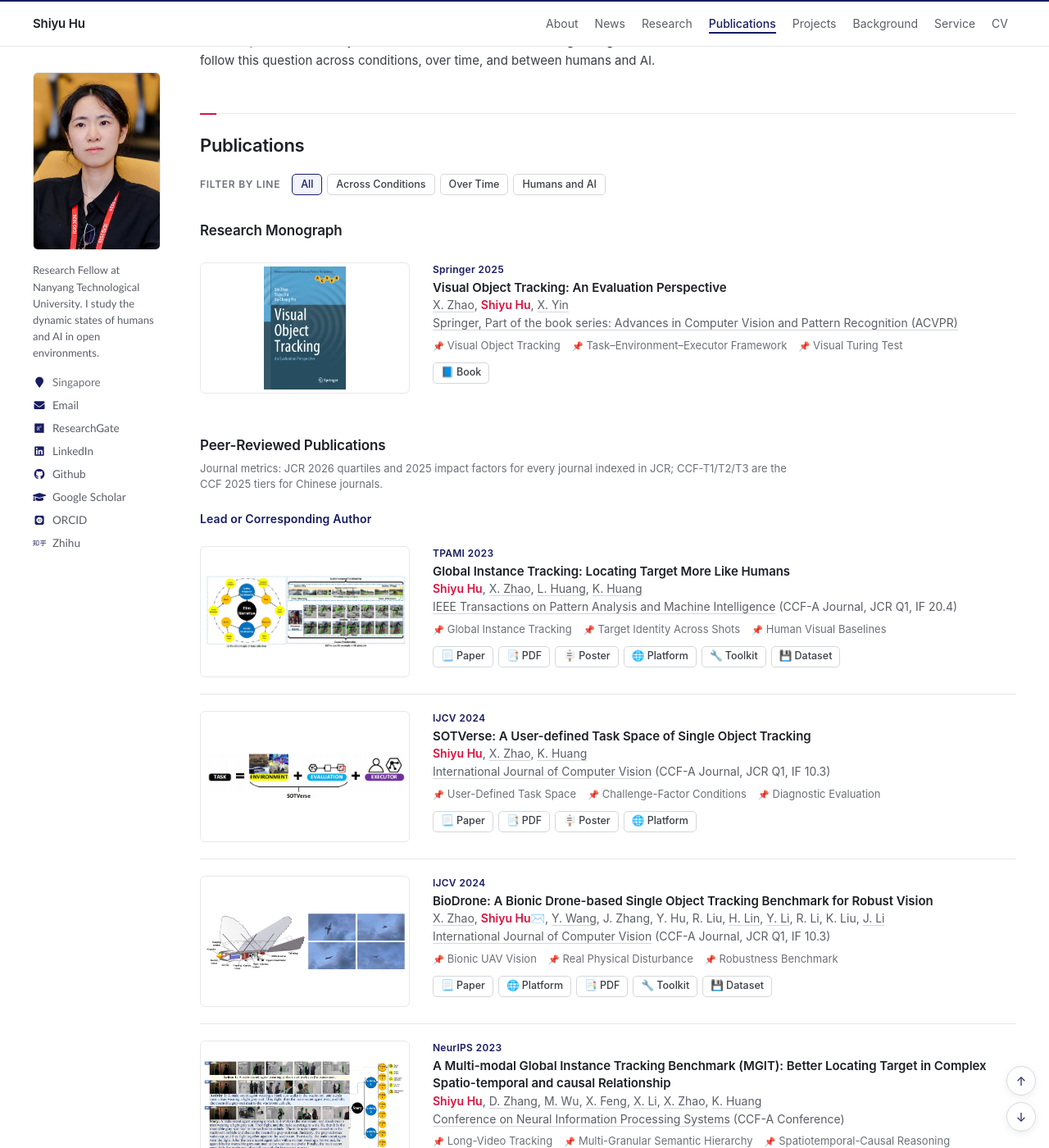
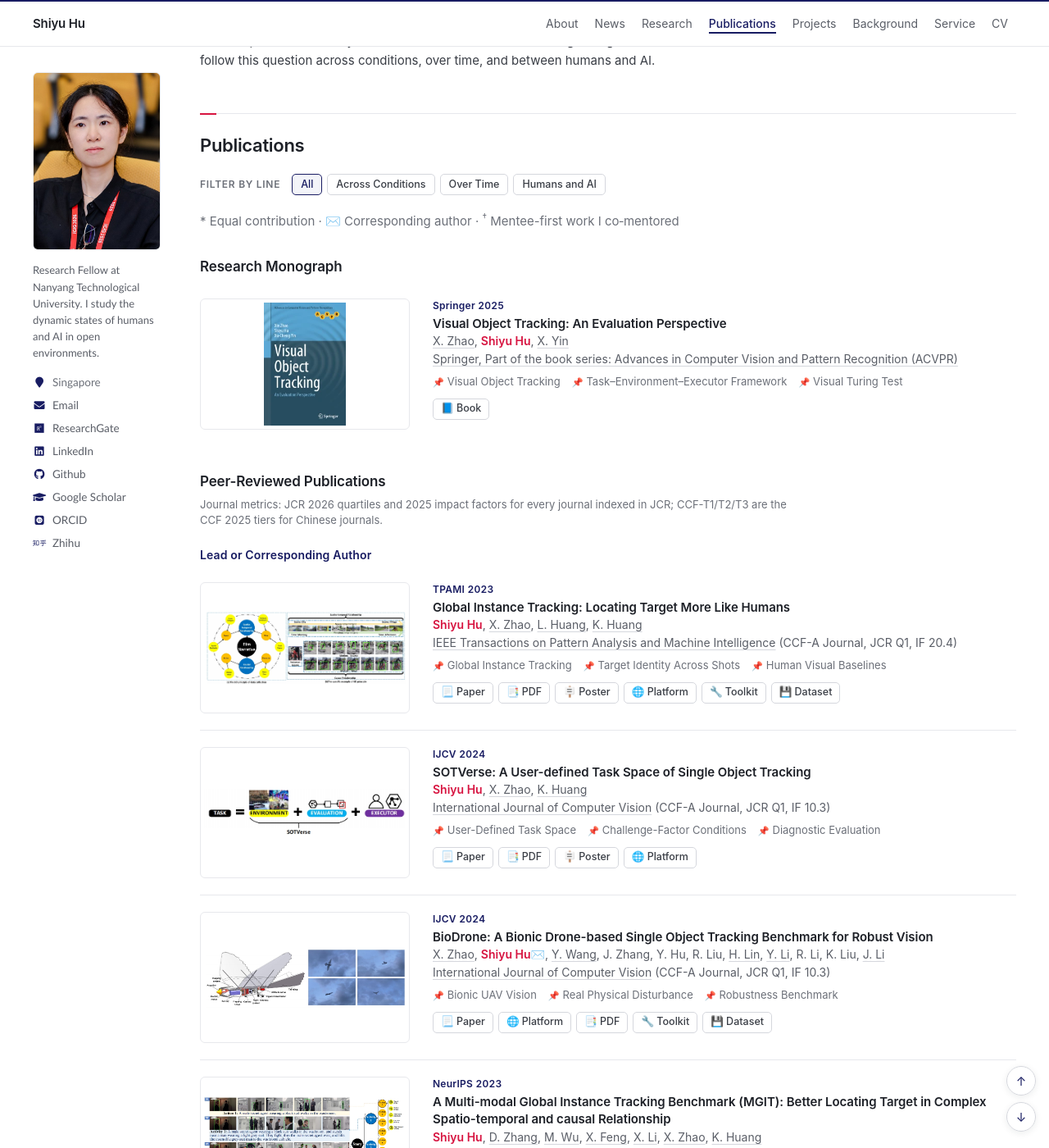
Before and after one commit to huuuuusy/huuuuusy.github.io, a Jekyll site: the page built from _pages/about.md, in a window 1280 px wide and 1400 px high, scrolled down 3312 px. Shown: the whole window at 82% size. Built offline with Jekyll 4.4.1, drawn with Linux system fonts in a browser that asks for light colours; some web fonts are replaced.

Commit message:
Mark mentee-first work Shiyu co-mentored with a dagger after the title, add a legend, and update the CV PDF
Co-Authored-By: Claude Opus 5.5 <noreply@anthropic.com>

```diff
--- a/_includes/home/content/publications.md
+++ b/_includes/home/content/publications.md
@@ -14,6 +14,8 @@ Use Title Case, keep at most three keywords, and avoid generic catch-all labels.
   <button type="button" class="publication-filter__option" data-line="humans" aria-pressed="false">Humans and AI</button>
 </div>
 
+<p class="publication-legend">* Equal contribution · ✉️ Corresponding author · <sup>†</sup> Mentee-first work I co‑mentored</p>
+
 {% include home/content/publications/monograph.md %}
 
 {% include home/content/publications/lead-author.md %}
--- a/_includes/home/content/publications/collaborative.md
+++ b/_includes/home/content/publications/collaborative.md
@@ -20,7 +20,7 @@ P. Zhao, ***<font color=DarkRed>Shiyu Hu</font>***, J. Zhang, M. Li<br>
 
 <span class='anchor' id='EARL'></span>
 
-**Select Less, Reason More: Prioritizing Evidence Purity for Video Reasoning**<br>
+**Select Less, Reason More: Prioritizing Evidence Purity for Video Reasoning**<sup title="Mentee-first work I co-mentored">†</sup><br>
 [X. Li\*](https://github.com/Xuchen-Li), [X. Li\*](https://github.com/XuzhaoLi), ***<font color=DarkRed>Shiyu Hu</font>***, [K. Huang](https://people.ucas.ac.cn/~huangkaiqi)<br>
 [Proceedings of the IEEE/CVF Conference on Computer Vision and Pattern Recognition](https://cvpr.thecvf.com/Conferences/2026) (CCF-A Conference)<br>
 <span class="paper-keywords">Video-LLM Reasoning · Evidence Purity · Agentic Frame Selection</span><br>
@@ -34,7 +34,7 @@ P. Zhao, ***<font color=DarkRed>Shiyu Hu</font>***, J. Zhang, M. Li<br>
 
 <span class='anchor' id='CausalStep'></span>
 
-**CausalStep: A Benchmark for Explicit Stepwise Causal Reasoning in Videos**<br>
+**CausalStep: A Benchmark for Explicit Stepwise Causal Reasoning in Videos**<sup title="Mentee-first work I co-mentored">†</sup><br>
 [X. Li\*](https://github.com/Xuchen-Li), [X. Li\*](https://github.com/XuzhaoLi), ***<font color=DarkRed>Shiyu Hu</font>***, [K. Huang](https://people.ucas.ac.cn/~huangkaiqi), [W. Zhang](https://zwt233.github.io/)<br>
 [Proceedings of the AAAI Conference on Artificial Intelligence](https://aaai.org/conference/aaai/aaai-26/) (CCF-A Conference, **<font color=DarkRed>Oral</font>**)<br>
 <span class="paper-keywords">Video-LLM Reasoning · Stepwise Causal Reasoning · Diagnostic Benchmark</span><br>
@@ -49,7 +49,7 @@ P. Zhao, ***<font color=DarkRed>Shiyu Hu</font>***, J. Zhang, M. Li<br>
 
 <span class='anchor' id='VerifyBench'></span>
 
-**VerifyBench: A Systematic Benchmark for Evaluating Reasoning Verifiers Across Domains**<br>
+**VerifyBench: A Systematic Benchmark for Evaluating Reasoning Verifiers Across Domains**<sup title="Mentee-first work I co-mentored">†</sup><br>
 [X. Li\*](https://github.com/XuzhaoLi), [X. Li\*](https://github.com/Xuchen-Li), ***<font color=DarkRed>Shiyu Hu</font>***, [Y. Guo](https://openreview.net/profile?id=~yongzhen.gyz1), [W. Zhang](https://zwt233.github.io/)<br>
 [Proceedings of the AAAI Conference on Artificial Intelligence](https://aaai.org/conference/aaai/aaai-26/) (CCF-A Conference, **<font color=DarkRed>Oral</font>**)<br>
 <span class="paper-keywords">LLM Reasoning · Reasoning Verifiers · RLVR Evaluation</span><br>
@@ -92,7 +92,7 @@ P. Zhao, ***<font color=DarkRed>Shiyu Hu</font>***, J. Zhang, M. Li<br>
 
 <span class='anchor' id='TBDQ'></span>
 
-**Tracking by Detection and Query: An Efficient End-to-End Framework for Multi-Object Tracking**<br>
+**Tracking by Detection and Query: An Efficient End-to-End Framework for Multi-Object Tracking**<sup title="Mentee-first work I co-mentored">†</sup><br>
 S. Jia, ***<font color=DarkRed>Shiyu Hu</font>***, [Y. Cao](https://faculty.csu.edu.cn/caoyichao/zh_CN/index.htm), F. Yang, X. Lu, [X. Lu](https://automation.seu.edu.cn/lxb/list.htm) <br>
 [Pattern Recognition](https://www.sciencedirect.com/journal/pattern-recognition) (CCF-B Journal, JCR Q1, IF 9.1)<br>
 <span class="paper-keywords">Multi-Object Tracking · Query-Based Association · Efficient End-to-End Learning</span><br>
@@ -121,7 +121,7 @@ S. Jia, ***<font color=DarkRed>Shiyu Hu</font>***, [Y. Cao](https://faculty.csu.
 
 <span class='anchor' id='COAL'></span>
 
-**COAL: Counterfactual and Observation-Enhanced Alignment Learning for Discriminative Referring Multi-Object Tracking**<br>
+**COAL: Counterfactual and Observation-Enhanced Alignment Learning for Discriminative Referring Multi-Object Tracking**<sup title="Mentee-first work I co-mentored">†</sup><br>
 S. Jia, ***<font color=DarkRed>Shiyu Hu</font>***, [Y. Wang](https://scholar.google.com.hk/citations?hl=zh-CN&user=nMe_kLAAAAAJ), X. Cheng, [Y. Cao](https://faculty.csu.edu.cn/caoyichao/zh_CN/index.htm), [X. Lu](https://automation.seu.edu.cn/lxb/list.htm) <br>
 [International Joint Conference on Artificial Intelligence](https://2026.ijcai.org/) (CCF-B Conference)<br>
 <span class="paper-keywords">Referring Multi-Object Tracking · Robust Language Grounding · Counterfactual Alignment Learning</span><br>
@@ -138,7 +138,7 @@ S. Jia, ***<font color=DarkRed>Shiyu Hu</font>***, [Y. Wang](https://scholar.goo
 <span class='anchor' id='ECCV26-Temporal'></span>
 <span class='anchor' id='DASTrack'></span>
 
-**DASTrack: Rethinking Temporal Modeling in Visual Object Tracking via Decoupled Auxiliary Supervision**<br>
+**DASTrack: Rethinking Temporal Modeling in Visual Object Tracking via Decoupled Auxiliary Supervision**<sup title="Mentee-first work I co-mentored">†</sup><br>
 [D. Zhang](https://scholar.google.com.hk/citations?user=ApH4wOcAAAAJ), ***<font color=DarkRed>Shiyu Hu</font>***, H. Fu, [X. Feng](https://scholar.google.com.hk/citations?user=NqXtIPIAAAAJ), [Y. Wang](https://scholar.google.com.hk/citations?hl=zh-CN&user=nMe_kLAAAAAJ), [KH Cheong](https://dr.ntu.edu.sg/cris/rp/rp02319), [K. Huang](https://people.ucas.ac.cn/~huangkaiqi)<br>
 [European Conference on Computer Vision](https://eccv.ecva.net/Conferences/2026) (CCF-B Conference)<br>
 <span class="paper-keywords">Visual Object Tracking · Temporal Representation Learning · Decoupled Auxiliary Supervision</span><br>
@@ -191,7 +191,7 @@ K. Li, [B. Parikh](https://scholar.google.com/citations?user=Y8dDRnYAAAAJ&hl=en)
 
 <span class='anchor' id='TNSE26'></span>
 
-**Constraint-Driven Evolution of Multimodal Video Intelligence: A Network and System Perspective**<br>
+**Constraint-Driven Evolution of Multimodal Video Intelligence: A Network and System Perspective**<sup title="Mentee-first work I co-mentored">†</sup><br>
 [X. Li\*](https://github.com/XuzhaoLi), [X. Li\*](https://github.com/Xuchen-Li), ***<font color=DarkRed>Shiyu Hu</font>***, [Z. Zhang](https://zhaorui-zhang.github.io/), [KH Cheong](https://dr.ntu.edu.sg/cris/rp/rp02319)<br>
 [IEEE Transactions on Network Science and Engineering](https://www.comsoc.org/publications/journals/ieee-transactions-network-science-and-engineering) (JCR Q1, IF 7.3)<br>
 <span class="paper-keywords">Multimodal Video Intelligence · Constraint-Aware AI · System-Level Reliability</span><br>
@@ -206,7 +206,7 @@ K. Li, [B. Parikh](https://scholar.google.com/citations?user=Y8dDRnYAAAAJ&hl=en)
 
 <span class='anchor' id='HyperRationality'></span>
 
-**Beyond Hyper-Rationality: Persona-Driven Heterogeneity in Networked Agent-Based Systems**<br>
+**Beyond Hyper-Rationality: Persona-Driven Heterogeneity in Networked Agent-Based Systems**<sup title="Mentee-first work I co-mentored">†</sup><br>
 S. Hirashima, ***<font color=DarkRed>Shiyu Hu</font>***, [KH Cheong](https://dr.ntu.edu.sg/cris/rp/rp02319)<br>
 [IEEE Transactions on Network Science and Engineering](https://www.comsoc.org/publications/journals/ieee-transactions-network-science-and-engineering) (JCR Q1, IF 7.3)<br>
 <span class="paper-keywords">LLM Agents · Persona-Driven Heterogeneity · Agent-Based Social Simulation</span><br>
@@ -231,7 +231,7 @@ Y. Ma\*, M. Peng\*, ***<font color=DarkRed>Shiyu Hu</font>***, B. Zhu, [Y. Wang]
 
 <span class='anchor' id='Mathematics-CalcTutor'></span>
 
-**CalcTutor: Multi-Agent LLM Grading of Handwritten Mathematics with RAG-Grounded Feedback for Adaptive Learning Support**<br>
+**CalcTutor: Multi-Agent LLM Grading of Handwritten Mathematics with RAG-Grounded Feedback for Adaptive Learning Support**<sup title="Mentee-first work I co-mentored">†</sup><br>
 L. Tan, B. Zhu, ***<font color=DarkRed>Shiyu Hu</font>***, A. Mishra, [Darren J. Yeo](https://dr.ntu.edu.sg/cris/rp/rp01327), [KH Cheong](https://dr.ntu.edu.sg/cris/rp/rp02319) <br>
 [Mathematics](https://www.mdpi.com/2227-7390/14/7/1094) (JCR Q1, IF 2.3)<br>
 <span class="paper-keywords">AI for Education · Multi-Agent Assessment · RAG-Grounded Feedback</span><br>
@@ -261,7 +261,7 @@ L. Tan, B. Zhu, ***<font color=DarkRed>Shiyu Hu</font>***, A. Mishra, [Darren J.
 
 <span class='anchor' id='CSTrack'></span>
 
-**CSTrack: Enhancing RGB-X Tracking via Compact Spatiotemporal Features**<br>
+**CSTrack: Enhancing RGB-X Tracking via Compact Spatiotemporal Features**<sup title="Mentee-first work I co-mentored">†</sup><br>
 [X. Feng](https://scholar.google.com.hk/citations?user=NqXtIPIAAAAJ), [D. Zhang](https://scholar.google.com.hk/citations?user=ApH4wOcAAAAJ), ***<font color=DarkRed>Shiyu Hu</font>***, [X. Li](https://github.com/Xuchen-Li), [M. Wu](https://scholar.google.com.hk/citations?user=fGc7NVAAAAAJ), J. Zhang, X. Chen, [K. Huang](https://people.ucas.ac.cn/~huangkaiqi)  <br>
 [International Conference on Machine Learning](https://icml.cc/) (CCF-A Conference)<br>
 <span class="paper-keywords">Multimodal Tracking · Spatiotemporal Representation Learning · Efficient Sensor Fusion</span><br>
@@ -275,7 +275,7 @@ L. Tan, B. Zhu, ***<font color=DarkRed>Shiyu Hu</font>***, A. Mishra, [Darren J.
 
 <span class='anchor' id='ICASSP25'></span>
 
-**Enhancing Vision-Language Tracking by Effectively Converting Textual Cues into Visual Cues**<br>
+**Enhancing Vision-Language Tracking by Effectively Converting Textual Cues into Visual Cues**<sup title="Mentee-first work I co-mentored">†</sup><br>
 [X. Feng](https://scholar.google.com.hk/citations?user=NqXtIPIAAAAJ), [D. Zhang](https://scholar.google.com.hk/citations?user=ApH4wOcAAAAJ), ***<font color=DarkRed>Shiyu Hu</font>***, [X. Li](https://github.com/Xuchen-Li),  [M. Wu](https://scholar.google.com.hk/citations?user=fGc7NVAAAAAJ), J. Zhang, X. Chen, [K. Huang](https://people.ucas.ac.cn/~huangkaiqi) <br>
 [IEEE International Conference on Acoustics, Speech, and Signal Processing](https://2025.ieeeicassp.org/) (CCF-B Conference)<br>
 <span class="paper-keywords">Vision-Language Tracking · Visual Grounding · Foundation Model Transfer</span><br>
@@ -289,7 +289,7 @@ L. Tan, B. Zhu, ***<font color=DarkRed>Shiyu Hu</font>***, A. Mishra, [Darren J.
 
 <span class='anchor' id='CEAI-adaptive'></span>
 
-**Artificial Intelligence-Enabled Adaptive Learning Platforms: A Review**<br>
+**Artificial Intelligence-Enabled Adaptive Learning Platforms: A Review**<sup title="Mentee-first work I co-mentored">†</sup><br>
 L. Tan, ***<font color=DarkRed>Shiyu Hu</font>***, [Darren J. Yeo](https://dr.ntu.edu.sg/cris/rp/rp01327), [KH Cheong](https://dr.ntu.edu.sg/cris/rp/rp02319) <br>
 [Computers & Education: Artificial Intelligence](https://www.sciencedirect.com/journal/computers-and-education-artificial-intelligence) (JCR Q1, IF 23.4)<br>
 <span class="paper-keywords">AI for Education · Personalized Learning · Adaptive Learning Systems</span><br>
@@ -304,7 +304,7 @@ L. Tan, ***<font color=DarkRed>Shiyu Hu</font>***, [Darren J. Yeo](https://dr.nt
 
 <span class='anchor' id='Mathematics-AGS'></span>
 
-**A Comprehensive Review on Automated Grading Systems in STEM Using AI Techniques**<br>
+**A Comprehensive Review on Automated Grading Systems in STEM Using AI Techniques**<sup title="Mentee-first work I co-mentored">†</sup><br>
 L. Tan, ***<font color=DarkRed>Shiyu Hu</font>***, [Darren J. Yeo](https://dr.ntu.edu.sg/cris/rp/rp01327), [KH Cheong](https://dr.ntu.edu.sg/cris/rp/rp02319) <br>
 [Mathematics](https://www.mdpi.com/journal/mathematics) (JCR Q1, IF 2.3)<br>
 <span class="paper-keywords">AI for Education · Automated STEM Assessment · Learning Analytics</span><br>
@@ -319,7 +319,7 @@ L. Tan, ***<font color=DarkRed>Shiyu Hu</font>***, [Darren J. Yeo](https://dr.nt
 
 <span class='anchor' id='IET-AI4Edu'></span>
 
-**Trustworthy AI in education: Framework, cases, and governance strategies**<br>
+**Trustworthy AI in education: Framework, cases, and governance strategies**<sup title="Mentee-first work I co-mentored">†</sup><br>
 Y. Ma, X. Li, ***<font color=DarkRed>Shiyu Hu</font>***, [S. Liu](https://faculty.ecnu.edu.cn/_s8/lsq/main.psp), [KH Cheong](https://dr.ntu.edu.sg/cris/rp/rp02319)  <br>
 [Innovation and Emerging Technologies](https://www.worldscientific.com/worldscinet/iet?cmpid=6350db6df59e5b0001f79b4b) (JCR Q2, IF 2.3)<br>
 <span class="paper-keywords">Trustworthy AI · AI for Education · Governance and Fairness</span><br>
@@ -347,7 +347,7 @@ Y. Ma, X. Li, ***<font color=DarkRed>Shiyu Hu</font>***, [S. Liu](https://facult
 
 <span class='anchor' id='CPDTrack'></span>
 
-**Beyond Accuracy: Tracking more like Human via Visual Search**<br>
+**Beyond Accuracy: Tracking more like Human via Visual Search**<sup title="Mentee-first work I co-mentored">†</sup><br>
 [D. Zhang](https://scholar.google.com.hk/citations?user=ApH4wOcAAAAJ), ***<font color=DarkRed>Shiyu Hu</font>***, [X. Feng](https://scholar.google.com.hk/citations?user=NqXtIPIAAAAJ), [X. Li](https://github.com/Xuchen-Li), [M. Wu](https://scholar.google.com.hk/citations?user=fGc7NVAAAAAJ), J. Zhang, [K. Huang](https://people.ucas.ac.cn/~huangkaiqi)  <br>
 [Conference on Neural Information Processing Systems](https://neurips.cc/Conferences/2024) (CCF-A Conference)<br>
 <span class="paper-keywords">Human-Centered Vision · Visual Search · Process-Level Evaluation</span><br>
@@ -361,7 +361,7 @@ Y. Ma, X. Li, ***<font color=DarkRed>Shiyu Hu</font>***, [S. Liu](https://facult
 
 <span class='anchor' id='MemVLT'></span>
 
-**MemVLT: Vision-Language Tracking with Adaptive Memory-based Prompts**<br>
+**MemVLT: Vision-Language Tracking with Adaptive Memory-based Prompts**<sup title="Mentee-first work I co-mentored">†</sup><br>
 [X. Feng](https://scholar.google.com.hk/citations?user=NqXtIPIAAAAJ), [X. Li](https://github.com/Xuchen-Li), ***<font color=DarkRed>Shiyu Hu</font>***, [D. Zhang](https://scholar.google.com.hk/citations?user=ApH4wOcAAAAJ), [M. Wu](https://scholar.google.com.hk/citations?user=fGc7NVAAAAAJ), J. Zhang, X. Chen, [K. Huang](https://people.ucas.ac.cn/~huangkaiqi)  <br>
 [Conference on Neural Information Processing Systems](https://neurips.cc/Conferences/2024) (CCF-A Conference)<br>
 <span class="paper-keywords">Vision-Language Tracking · Long-Term Memory · Adaptive Prompting</span><br>
@@ -421,7 +421,7 @@ J. Zhang, T. Zhao, ***<font color=DarkRed>Shiyu Hu</font>***, [X. Zhao](https://
 
 <span class='anchor' id='PRCV23'></span>
 
-**A Hierarchical Theme Recognition Model for Sandplay Therapy**<br>
+**A Hierarchical Theme Recognition Model for Sandplay Therapy**<sup title="Mentee-first work I co-mentored">†</sup><br>
 [X. Feng](https://scholar.google.com.hk/citations?user=NqXtIPIAAAAJ), ***<font color=DarkRed>Shiyu Hu</font>***, X. Chen, [K. Huang](https://people.ucas.ac.cn/~huangkaiqi)<br>
 [Chinese Conference on Pattern Recognition and Computer Vision](https://www.prcv.cn) (CCF-C Conference)<br>
 <span class="paper-keywords">Sandplay Therapy · Hierarchical Theme Recognition · Knowledge-Guided Recognition</span><br>
@@ -438,7 +438,7 @@ J. Zhang, T. Zhao, ***<font color=DarkRed>Shiyu Hu</font>***, [X. Zhao](https://
 
 <span class='anchor' id='CSAI23'></span>
 
-**Rethinking Similar Object Interference in Single Object Tracking**<br>
+**Rethinking Similar Object Interference in Single Object Tracking**<sup title="Mentee-first work I co-mentored">†</sup><br>
 [Y. Wang](https://scholar.google.com.hk/citations?hl=zh-CN&user=nMe_kLAAAAAJ), ***<font color=DarkRed>Shiyu Hu</font>***, [X. Zhao](https://www.xinzhaoai.com/)<br>
 [International Conference on Computer Science and Artificial Intelligence](http://www.csai.org/) (EI Conference, **<font color=DarkRed>Oral</font>**)<br>
 <span class="paper-keywords">Robust Visual Tracking · Similar-Object Interference · Failure Diagnosis</span><br>
--- a/_includes/home/content/publications/lead-author.md
+++ b/_includes/home/content/publications/lead-author.md
@@ -81,7 +81,7 @@
 
 <span class='anchor' id='ATCTrack'></span>
 
-**ATCTrack: Aligning Target-Context Cues with Dynamic Target States for Robust Vision-Language Tracking**<br>
+**ATCTrack: Aligning Target-Context Cues with Dynamic Target States for Robust Vision-Language Tracking**<sup title="Mentee-first work I co-mentored">†</sup><br>
 [X. Feng\*](https://scholar.google.com.hk/citations?user=NqXtIPIAAAAJ), ***<font color=DarkRed>Shiyu Hu</font>***\*, [X. Li](https://github.com/Xuchen-Li), [D. Zhang](https://scholar.google.com.hk/citations?user=ApH4wOcAAAAJ), [M. Wu](https://scholar.google.com.hk/citations?user=fGc7NVAAAAAJ), J. Zhang, X. Chen, [K. Huang](https://people.ucas.ac.cn/~huangkaiqi) (*Equal Contributions) <br>
 [International Conference on Computer Vision](https://iccv.thecvf.com/) (CCF-A Conference, **<font color=DarkRed>Highlight</font>**)<br>
 <span class="paper-keywords">Vision-Language Tracking · Dynamic Target States · Target-Context Cue Alignment</span><br>
--- a/_includes/home/content/publications/workshop.md
+++ b/_includes/home/content/publications/workshop.md
@@ -3,24 +3,24 @@
 <div class="workshop-list" markdown="1">
 
 - <span class='anchor workshop-anchor' id='SOEI-AAAIW'></span>``AAAIW 2026``
-**Learning to Be Taught: A Structured SOEI Framework for Modeling and Evaluating Personality-Aligned Virtual Student Agents**,
+**Learning to Be Taught: A Structured SOEI Framework for Modeling and Evaluating Personality-Aligned Virtual Student Agents**<sup title="Mentee-first work I co-mentored">†</sup>,
 Y. Ma\*, ***<font color=DarkRed>Shiyu Hu</font>***\*, [X. Li](https://github.com/Xuchen-Li), [Y. Wang](https://scholar.google.com.hk/citations?hl=zh-CN&user=nMe_kLAAAAAJ), Y. Chen, [S. Liu](https://faculty.ecnu.edu.cn/_s8/lsq/main.psp), [KH Cheong](https://dr.ntu.edu.sg/cris/rp/rp02319)  (*Equal Contributions),
 [the AI for Education Workshop in the 40th Annual AAAI Conference on Artificial Intelligence](https://ai4ed.cc/workshops/aaai2026) (Workshop in CCF-A Conference, **<font color=DarkRed>Oral</font>**),
 [📹 Slides](https://huuuuusy.github.io/files/AAAI26-AI4Edu-SOEI-Slides.pdf)
 
 - <span class='anchor workshop-anchor' id='EduVerse-AAAIW'></span>``AAAIW 2026``
-**Redefining Educational Simulation: EduVerse as a User-Defined and Developmental Multi-Agent Simulation Space**,
+**Redefining Educational Simulation: EduVerse as a User-Defined and Developmental Multi-Agent Simulation Space**<sup title="Mentee-first work I co-mentored">†</sup>,
 Y. Ma\*, ***<font color=DarkRed>Shiyu Hu</font>***\*, B. Zhu, [Y. Wang](https://scholar.google.com.hk/citations?hl=zh-CN&user=nMe_kLAAAAAJ), Y. Kang, [S. Liu](https://faculty.ecnu.edu.cn/_s8/lsq/main.psp), [KH Cheong](https://dr.ntu.edu.sg/cris/rp/rp02319)  (*Equal Contributions),
 [the AI for Education Workshop in the 40th Annual AAAI Conference on Artificial Intelligence](https://ai4ed.cc/workshops/aaai2026) (Workshop in CCF-A Conference, **<font color=DarkRed>Oral</font>**),
 [📹 Slides](https://huuuuusy.github.io/files/AAAI26-AI4Edu-EduVerse-Slides.pdf)
 
 - <span class='anchor workshop-anchor' id='EduPersona-AAAIW'></span>``AAAIW 2026``
-**From Objective to Subjective: A Benchmark for Virtual Student Abilities**,
+**From Objective to Subjective: A Benchmark for Virtual Student Abilities**<sup title="Mentee-first work I co-mentored">†</sup>,
 B. Zhu\*, ***<font color=DarkRed>Shiyu Hu</font>***\*, Y. Ma, Y. Zhang, [KH Cheong](https://dr.ntu.edu.sg/cris/rp/rp02319) (*Equal Contributions),
 [the AI for Education Workshop in the 40th Annual AAAI Conference on Artificial Intelligence](https://ai4ed.cc/workshops/aaai2026) (Workshop in CCF-A Conference, **<font color=DarkRed>Oral</font>**),
 [📹 Slides](https://huuuuusy.github.io/files/AAAI26-AI4Edu-EduPersona-Slides.pdf)
 
-- <span class='anchor workshop-anchor' id='DTLLM'></span>``CVPRW 2024`` **Diverse Text Generation for Visual Language Tracking Based on LLM**,
+- <span class='anchor workshop-anchor' id='DTLLM'></span>``CVPRW 2024`` **Diverse Text Generation for Visual Language Tracking Based on LLM**<sup title="Mentee-first work I co-mentored">†</sup>,
 [X. Li](https://github.com/Xuchen-Li), [X. Feng](https://scholar.google.com.hk/citations?user=NqXtIPIAAAAJ), ***<font color=DarkRed>Shiyu Hu</font>***, [M. Wu](https://scholar.google.com.hk/citations?user=fGc7NVAAAAAJ), [D. Zhang](https://scholar.google.com.hk/citations?user=ApH4wOcAAAAJ), J. Zhang, [K. Huang](https://people.ucas.ac.cn/~huangkaiqi),
 [the 3rd Workshop on Vision Datasets Understanding and DataCV Challenge in CVPR 2024](https://sites.google.com/view/vdu-cvpr24/) (Workshop in CCF-A Conference, **<font color=DarkRed>Oral, Best Paper Honorable Mention</font>**),
 [📃 Paper](https://arxiv.org/abs/2405.12139)
--- a/_sass/_homepage-publications.scss
+++ b/_sass/_homepage-publications.scss
@@ -399,6 +399,15 @@
     }
 }
 
+/* Legend for author marks; the dagger follows Shiyu's name on mentee-first
+   work she co-mentored (same rule as the CV). */
+.publication-legend {
+    margin: 0 0 var(--home-space-5);
+    color: var(--home-ink-muted);
+    font-size: var(--home-fs-meta);
+    line-height: 1.45;
+}
+
 .publication-filter__label {
     margin-right: var(--home-space-2);
     color: var(--home-ink-muted);
```
Also changed, not shown: docs/plans/mature-cosmic-academic-homepage-redesign.md (+7 -0 lines), 1 other file.
